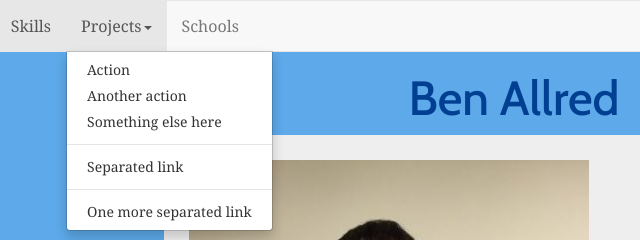
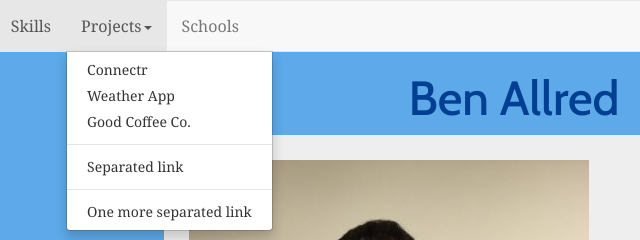
Before and after one commit to allredbm/allredbm.github.io, a plain HTML site: page index.html in a window 1280 px wide. Both pictures are taken after a click on the button "Projects". Shown: the top 240 px of the page, 126-766 px from the left. Drawn offline with nearby package versions, Linux system fonts and the light colour scheme.

Commit message:
Dropdowns fixed, added links

```diff
--- a/index.html
+++ b/index.html
@@ -31,9 +31,9 @@
 	        <li class="dropdown">
 	          <a href="#" class="dropdown-toggle" data-toggle="dropdown" role="button" aria-haspopup="true" aria-expanded="false">Projects<span class="caret"></span></a>
 	          <ul class="dropdown-menu">
-	            <li><a href="#">Action</a></li>
-	            <li><a href="#">Another action</a></li>
-	            <li><a href="#">Something else here</a></li>
+	            <li><a href="Connectr">Connectr</a></li>
+	            <li><a href="Weather">Weather App</a></li>
+	            <li><a href="Coffee">Good Coffee Co.</a></li>
 	            <li role="separator" class="divider"></li>
 	            <li><a href="#">Separated link</a></li>
 	            <li role="separator" class="divider"></li>
@@ -46,11 +46,9 @@
 	        <li class="dropdown">
 	          <a href="#" class="dropdown-toggle" data-toggle="dropdown" role="button" aria-haspopup="true" aria-expanded="false">Contact Me<span class="caret"></span></a>
 	          <ul class="dropdown-menu">
-	            <li><a href="#">Action</a></li>
-	            <li><a href="#">Another action</a></li>
-	            <li><a href="#">Something else here</a></li>
-	            <li role="separator" class="divider"></li>
-	            <li><a href="#">Separated link</a></li>
+	            <li><a href="#">Email: allredbm@yahoo.com</a></li>
+	            <li><a href="https://www.linkedin.com/profile/view?id=AAMAABJWLfMBejY4BaaqmEflHZ3_W2Dl68lY5gg&trk=hp-identity-name">LinkedIn</a></li>
+	            <li><a href="https://github.com/allredbm">Github</a></li>
 	          </ul>
 	        </li>
 	      </ul>
@@ -89,17 +87,17 @@
 	<section id="projects">
 		<h2>My Projects</h2>
 
-		<div class="info">
+		<div id="Connectr" class="info">
 			<h3><a href="https://github.com/allredbm/tts-connectr">Connectr</a></h3>
 			<p>Connectr was a final group project for Tech Talent South. Working together, my group designed Connectr to be a site geared towards people moving to Charlotte from other areas. Users create profiles by logging in through Facebook's API and adding interests. These interests would then link to other users who share that interest.</p>
 		</div>
 
-		<div class="info">
+		<div id="Weather" class="info">
 			<h3><a href="https://github.com/allredbm/tts-weather-app">Weather App</a></h3>
 			<p>This weather app was an exercise for Tech Talent South meant to teach API integration in a rails app. The website uses the WUnderground API to take a city as an input and display the current weather in that city. The site also includes a link to a more detailed forecast and a background that changes based on the weather being displayed.</p>
 		</div>
 
-		<div class="info">
+		<div id="Coffee" class="info">
 			<h3><a href="https://github.com/allredbm/tts-good-coffee">Good Coffee Co.</a></h3>
 			<p>Good Coffee Co. was an exercise for Tech Talent South. It is a mockup website for a fictional coffee shop and is designed to advertise for the shop and communicate the shop's values.</p>
 		</div>
```
